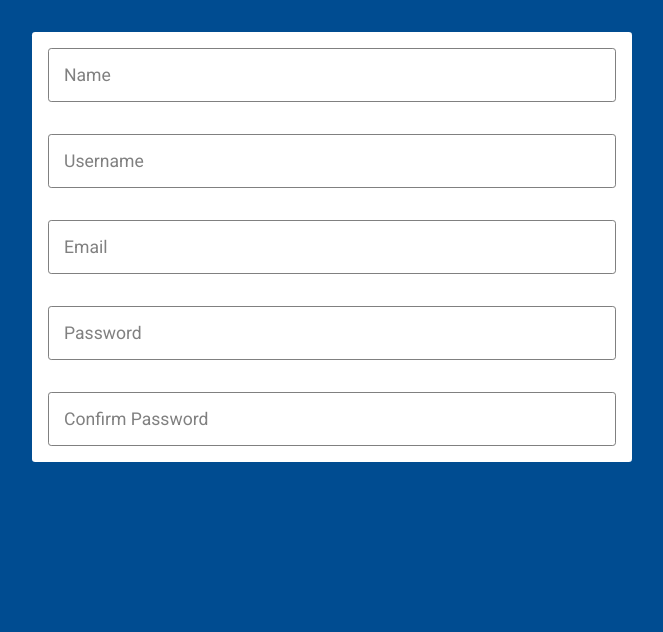
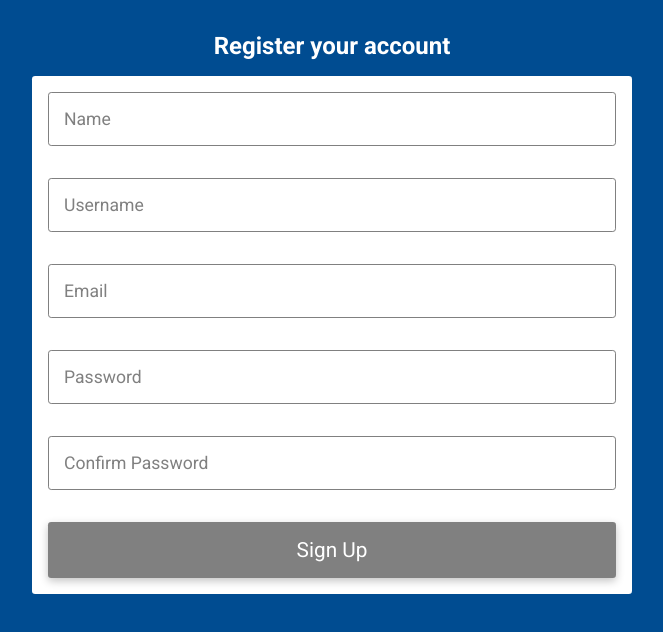
Before and after one commit to Lexicon-LTU-2024/react-account-registration-solution, a React (Vite) app: page / in a window 1280 px wide. Shown: the top 632 px of the page, without its empty margins (308-971 px from the left). Built offline with nearby package versions, Linux system fonts and the light colour scheme.

Commit message:
created button component and implmented it

```diff
--- a/src/components/App.tsx
+++ b/src/components/App.tsx
@@ -3,6 +3,7 @@ import { Form } from ".";
 export function App() {
   return (
     <>
+      <h1>Register your account</h1>
       <Form />
     </>
   );
--- /dev/null
+++ b/src/components/Button.tsx
@@ -0,0 +1,18 @@
+import { ReactElement, ReactNode } from "react";
+
+type TButtonType = "button" | "submit";
+
+interface IButtonProps {
+  // ReactNode is a type that represents all of the things React can render.
+  children: ReactNode;
+  disabled?: true;
+  type: TButtonType;
+}
+
+export function Button(props: IButtonProps): ReactElement {
+  return (
+    <button className="button" disabled={props.disabled} type={props.type}>
+      {props.children}
+    </button>
+  );
+}
--- a/src/components/Form.tsx
+++ b/src/components/Form.tsx
@@ -1,5 +1,5 @@
 import { ReactElement } from "react";
-import { Input } from ".";
+import { Button, Input } from ".";
 
 export function Form(): ReactElement {
   return (
@@ -9,7 +9,7 @@ export function Form(): ReactElement {
       <Input id="email" label="Email" type="email" />
       <Input id="password" label="Password" type="password" />
       <Input id="confirm-password" label="Confirm Password" type="password" />
-      {/* <Button /> */}
+      <Button disabled type="submit">Sign Up</Button>
     </form>
   );
 }
--- a/src/components/index.ts
+++ b/src/components/index.ts
@@ -1,3 +1,4 @@
 export * from "./App";
+export * from "./Button";
 export * from "./Form";
 export * from "./Input";
```
